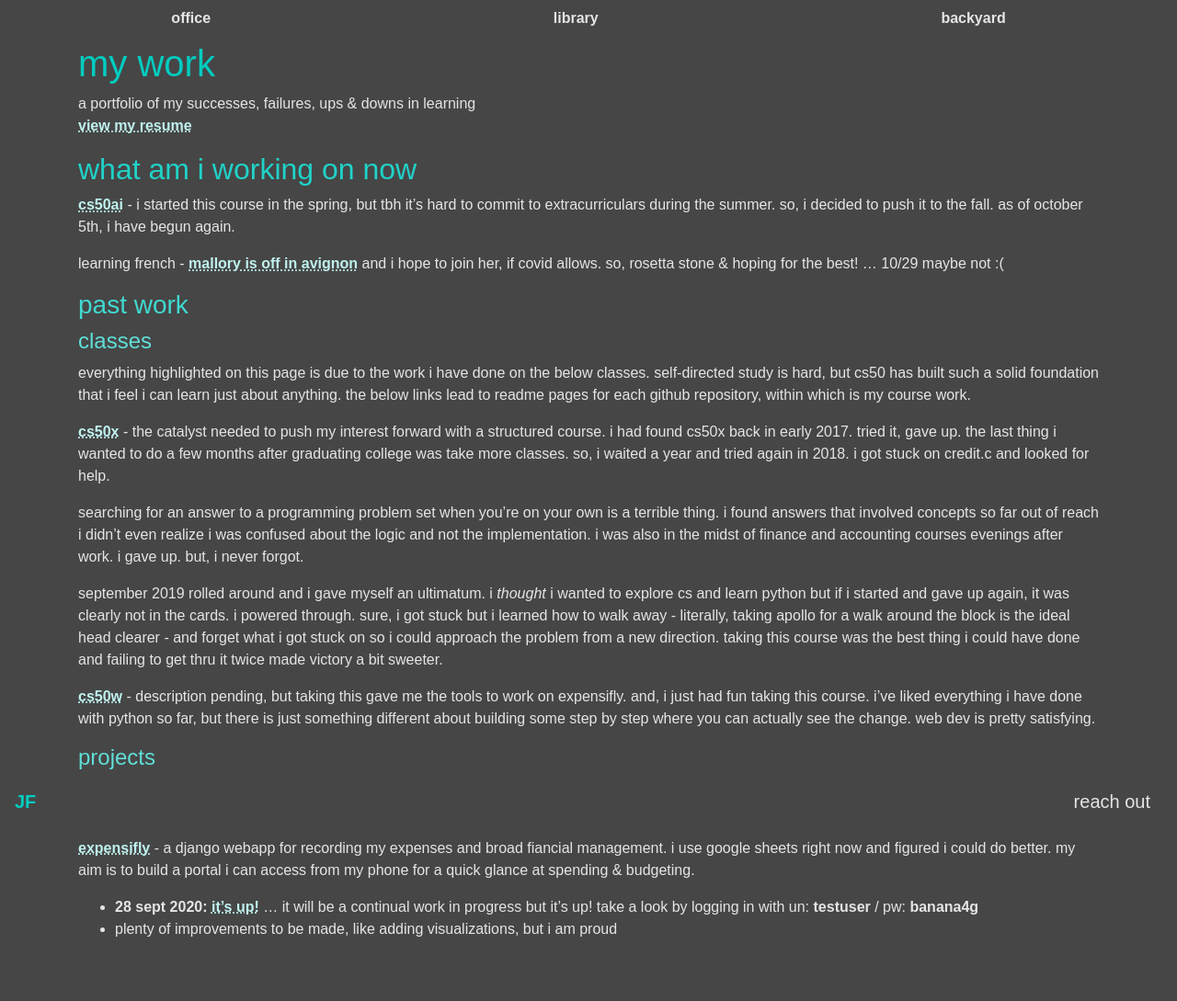
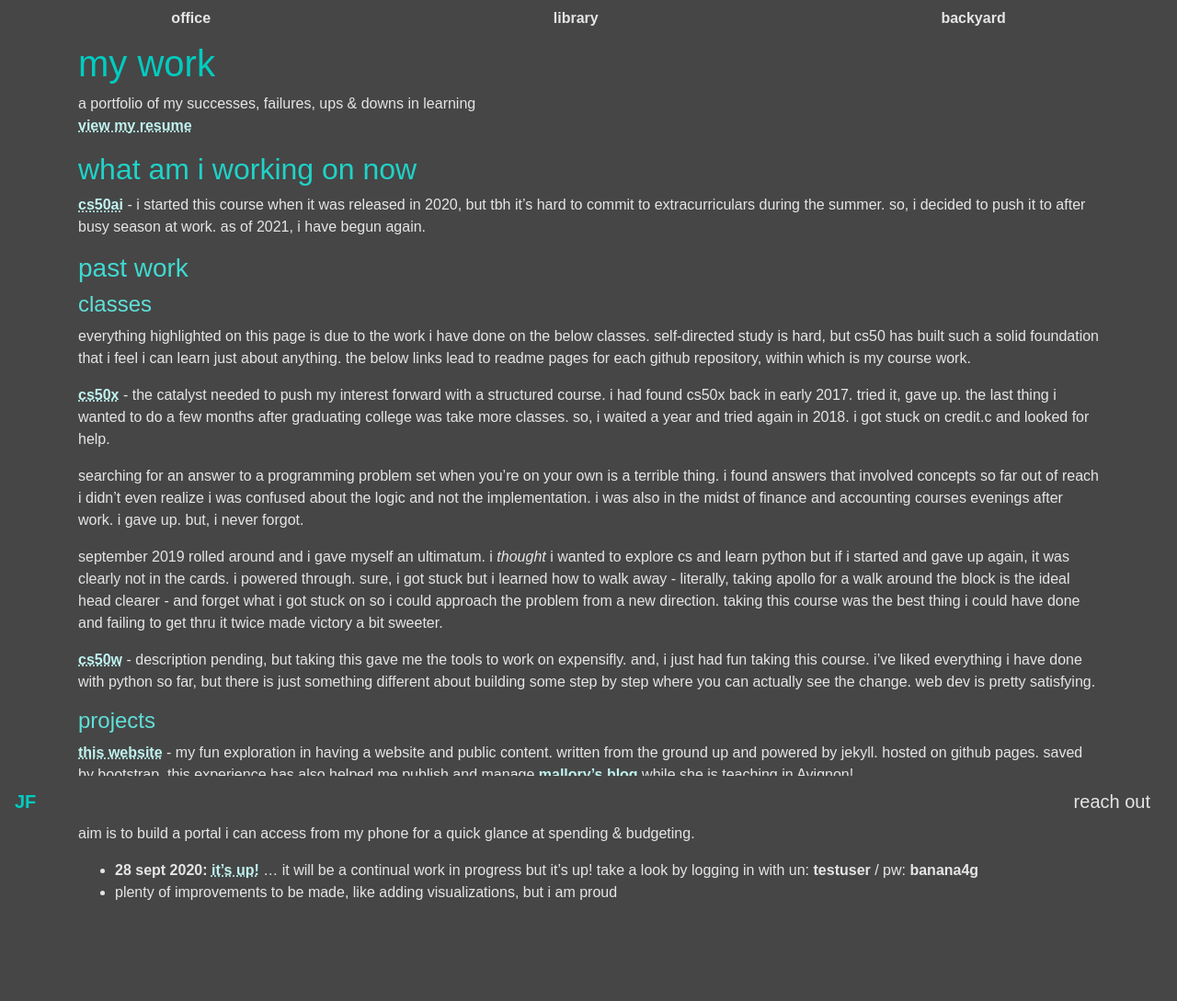
Before and after one commit to forgxyz/forgxyz.github.io, a Jekyll site: the page built from _office/index.md, in a window 1280 px wide. Shown: the whole page at 92% size. Built offline with Jekyll 4.4.1, drawn with Linux system fonts in a browser that asks for light colours; some web fonts are replaced; after the commit the page ends 1049 px from its top, so only the background shows below that.

Commit message:
fast forward

```diff
--- a/_office/index.md
+++ b/_office/index.md
@@ -10,10 +10,7 @@ a portfolio of my successes, failures, ups & downs in learning
 
 ## what am i working on now
 
-[cs50ai](/cs50ai) - i started this course in the spring, but tbh it's hard to commit to extracurriculars during the summer. so, i decided to push it to the fall. as of october 5th, i have begun again.
-
-
-learning french - [mallory is off in avignon](https://www.travelswithmally.com) and i hope to join her, if covid allows. so, rosetta stone & hoping for the best! ... 10/29 maybe not :(
+[cs50ai](/cs50ai) - i started this course when it was released in 2020, but tbh it's hard to commit to extracurriculars during the summer. so, i decided to push it to after busy season at work. as of 2021, i have begun again.
 
 
 ### past work
@@ -34,7 +31,7 @@ september 2019 rolled around and i gave myself an ultimatum. i *thought* i wante
 
 #### projects
 
-[this website](/) - my fun exploration in having a website and public content. written from the ground up and powered by jekyll. hosted on github pages. saved by bootstrap. [notes on its progression](website)
+[this website](/) - my fun exploration in having a website and public content. written from the ground up and powered by jekyll. hosted on github pages. saved by bootstrap. this experience has also helped me publish and manage [mallory's blog](https://travelswithmally.com/) while she is teaching in Avignon!
 
 
 [expensifly](/expensifly) - a django webapp for recording my expenses and broad fiancial management. i use google sheets right now and figured i could do better. my aim is to build a portal i can access from my phone for a quick glance at spending & budgeting.
```
Also changed, not shown: _library/index.md (+3 -3 lines).
